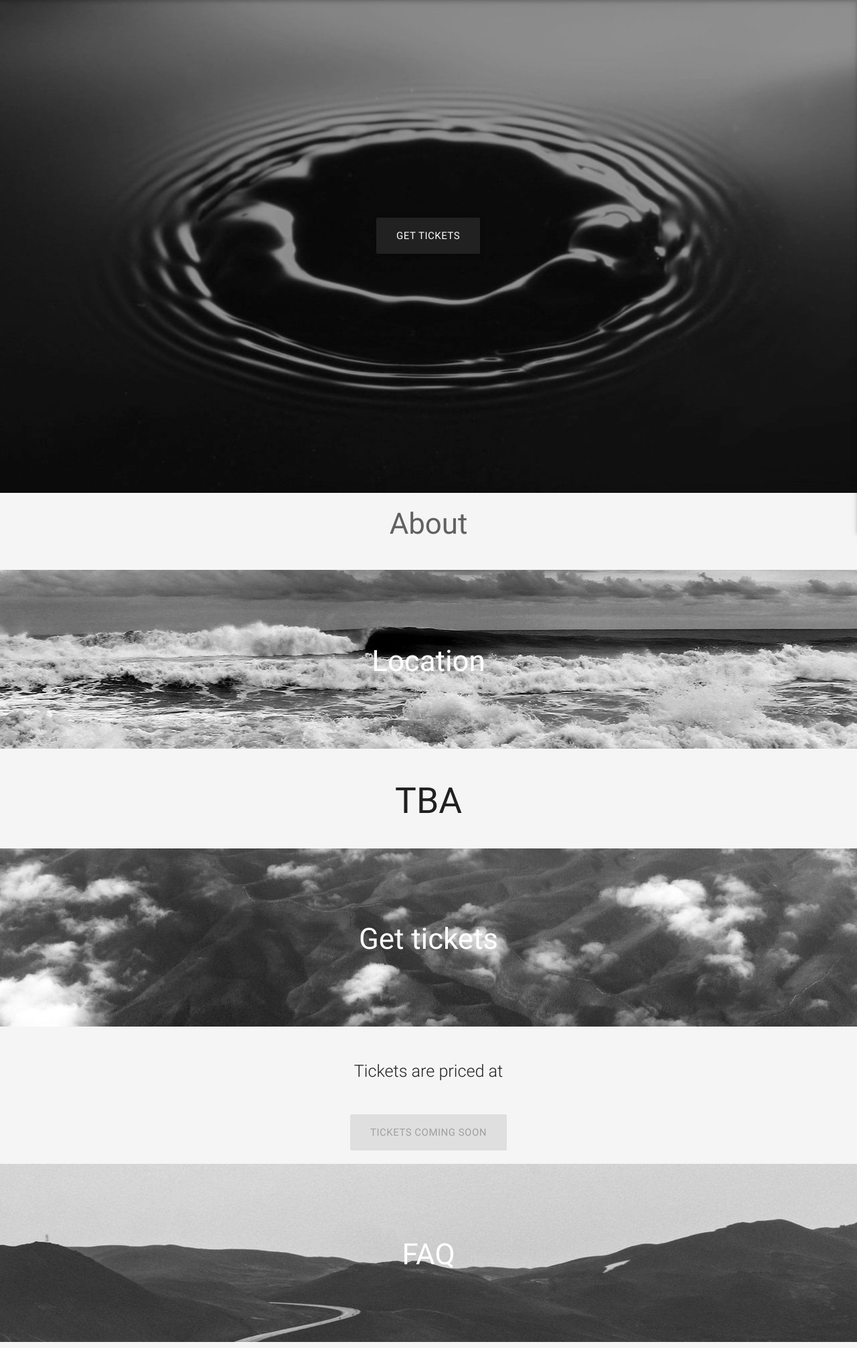
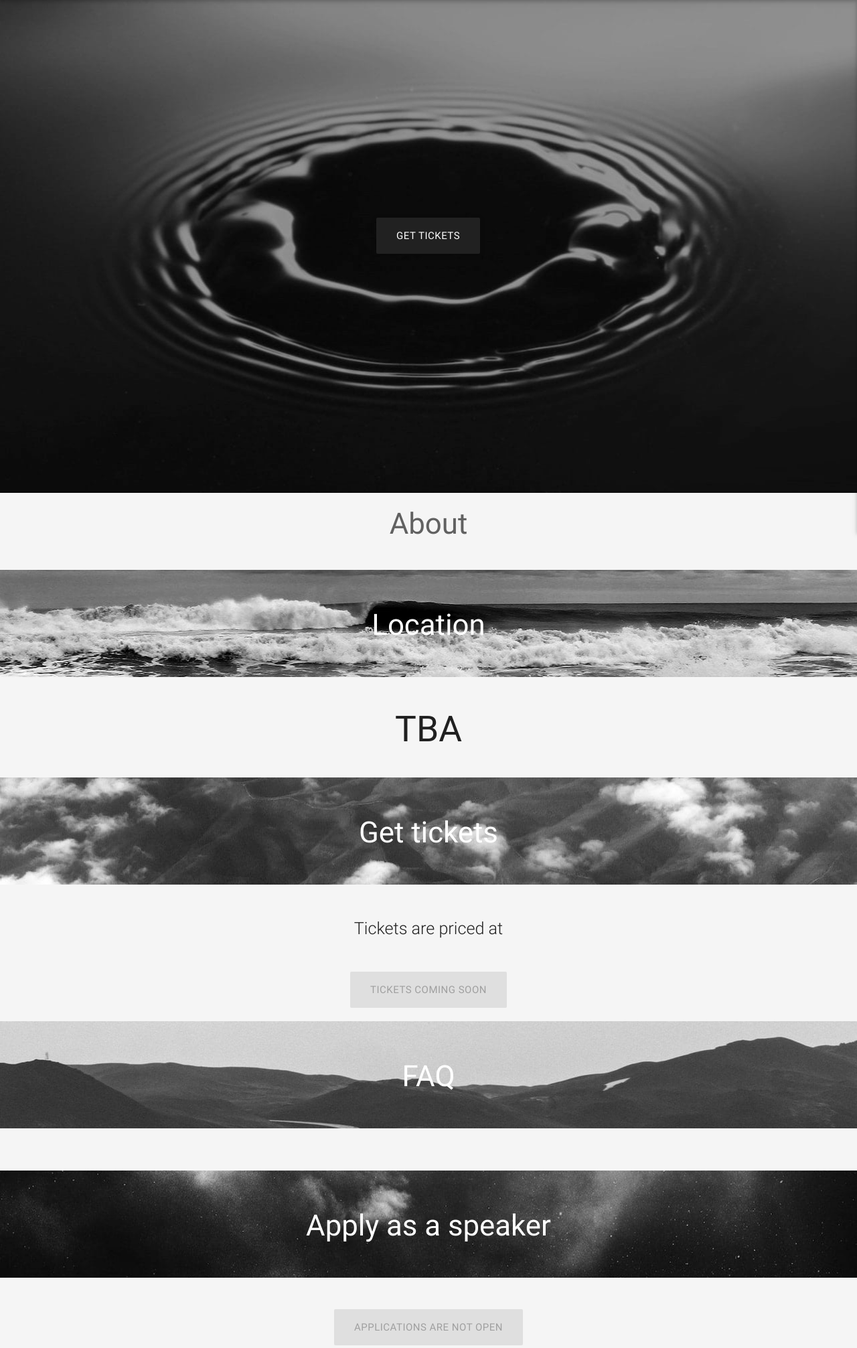
Before and after one commit to ReckoningReckoner/conferenceX, a Flask app: template conferenceX/templates/index.html in a window 1280 px wide. Shown: the part 64-2077 px from the top of the page at 67% size. Run offline with Flask 2, Linux system fonts and the light colour scheme; the template is opened without the code that fills it, so the values that code supplies are empty; parts of the project's set-up code (start-up, migrations or seed data) failed here and were passed over; some libraries are stand-ins or nearby versions.

Commit message:
change height of parralax image so looks better on big screens

```diff
--- a/conferenceX/static/css/index.css
+++ b/conferenceX/static/css/index.css
@@ -24,7 +24,7 @@
 }
 
 .mini-parallax{
-    height: 33.3%;
+    height: 20%;
 }
 
 .small-text{
```
